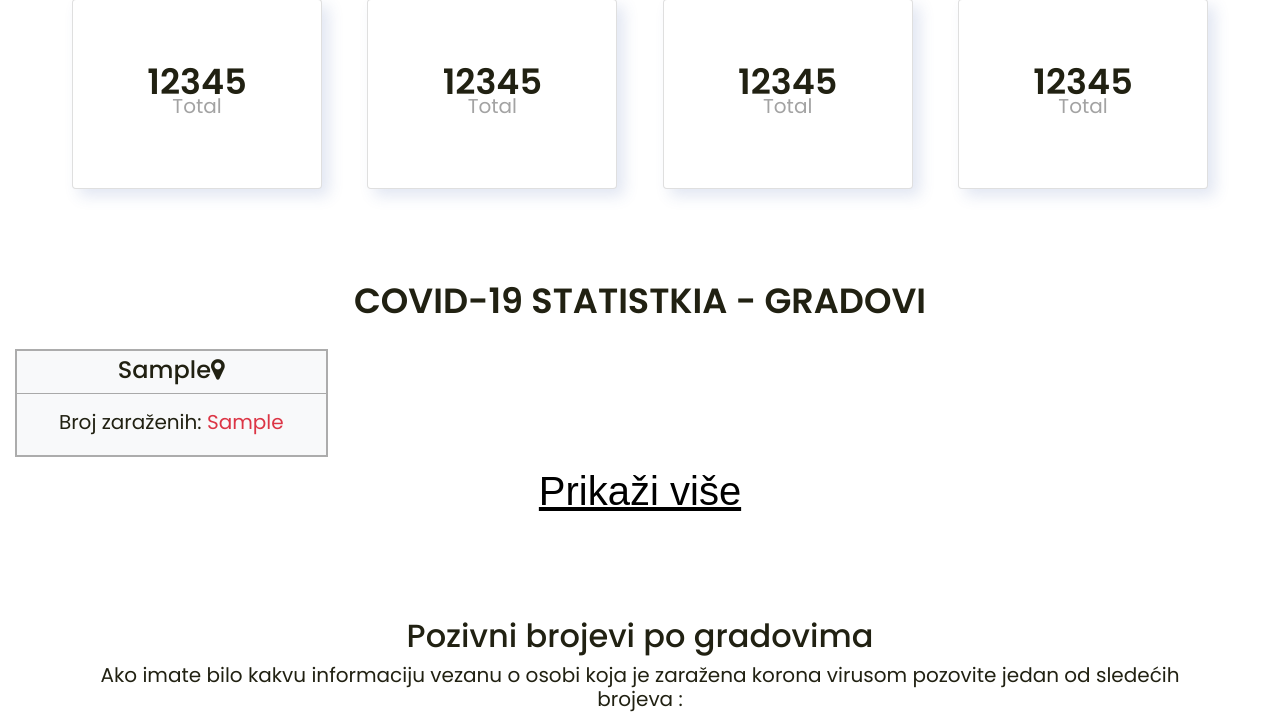
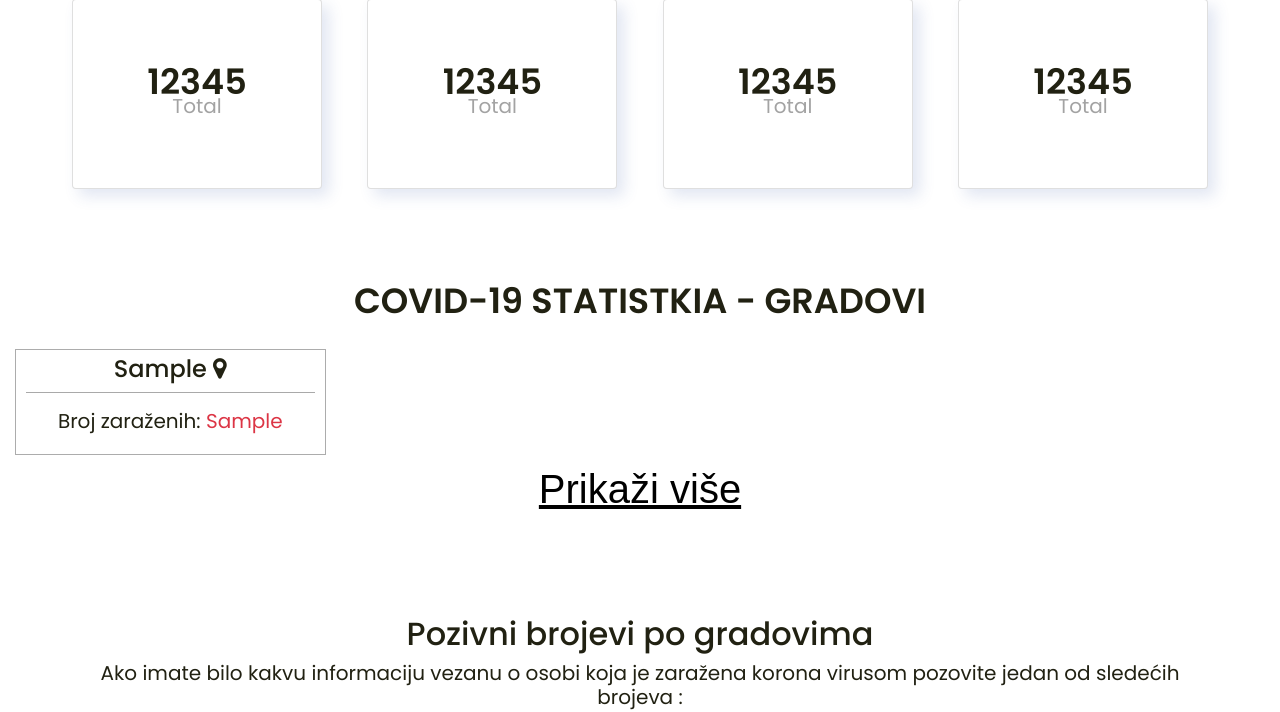
Before and after one commit to devAbu/bih-corona, a PHP site: page / in a window 1280 px wide. Shown: the part 902-1614 px from the top of the page. Run offline with PHP 8.4, Linux system fonts and the light colour scheme; tables that the repository leaves empty or names only in its code hold one stand-in row (values such as "Sample post"); data that the repository does not hold is empty.

Commit message:
male izmjene

```diff
--- a/assets/css/style.css
+++ b/assets/css/style.css
@@ -323,14 +323,14 @@ body {
 }
 
 .box-part {
-    border: 2px solid rgb(172, 172, 172);
-    padding: 5px 0px !important;
+    margin-right: 2px;
+    border: 1px solid rgb(172, 172, 172);
+    padding: 5px 10px !important;
 }
 
 .box .col-lg-3 .col-md-3 .col-sm-3 .col-xs-12 {
     padding: 16px 0px !important;
 }
-
 /* END City */
 
 /* 7. Info */
--- a/index.php
+++ b/index.php
@@ -198,9 +198,9 @@
                             $broj_zaraznih = $row['broj_zaraznih'];
                         ?>
                     <div class="col-lg-3 col-md-3 col-sm-3 col-xs-12 pt-3 post" id="post_<?php echo $id; ?>">
-                        <div class="box-part text-center bg-light">
+                        <div class="box-part text-center">
                             <div class="title">
-                                <h4><?php echo $row['ime_grada'] ?><i class="fa fa-map-marker" aria-hidden="true"></i>
+                                <h4><?php echo $row['ime_grada'] ?> <i class="fa fa-map-marker" aria-hidden="true"></i>
                                 </h4>
                             </div>
                             <hr style="margin-top: 0; border-top: 1px solid darkgray">
```
